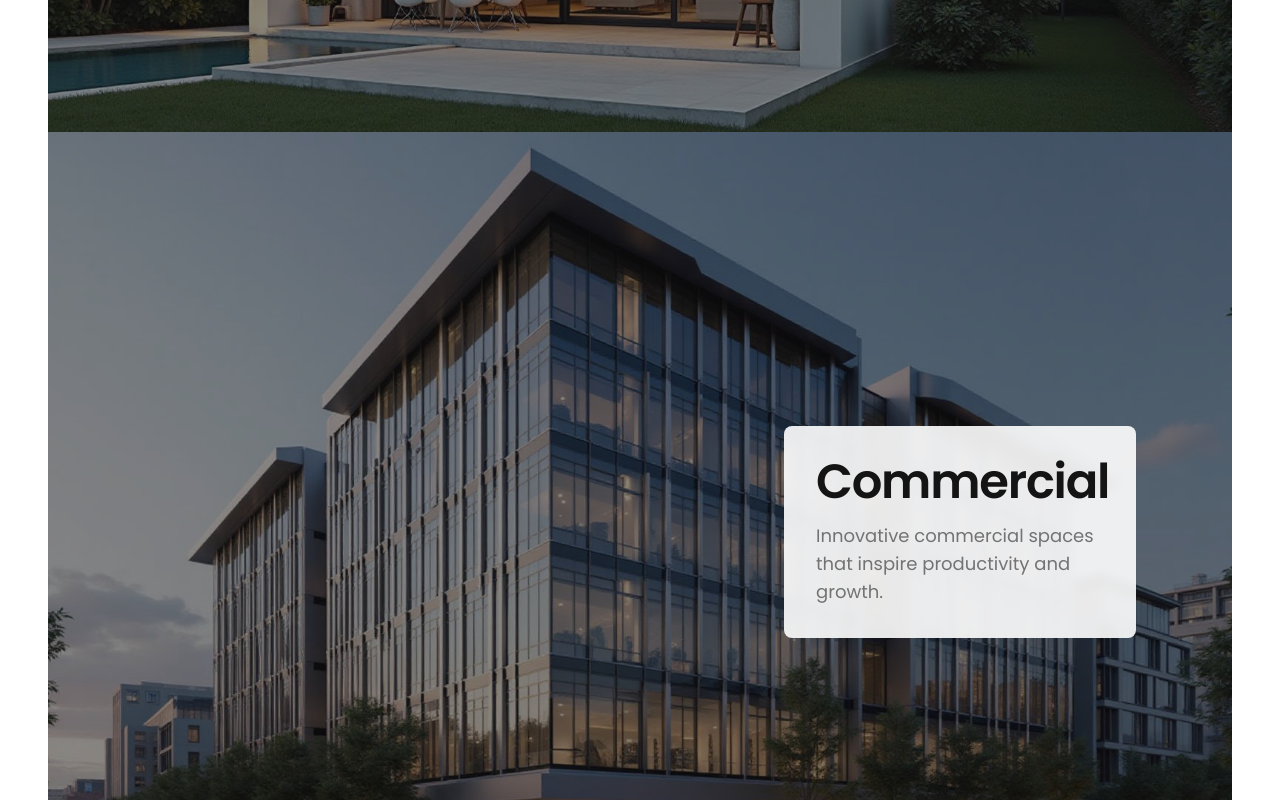
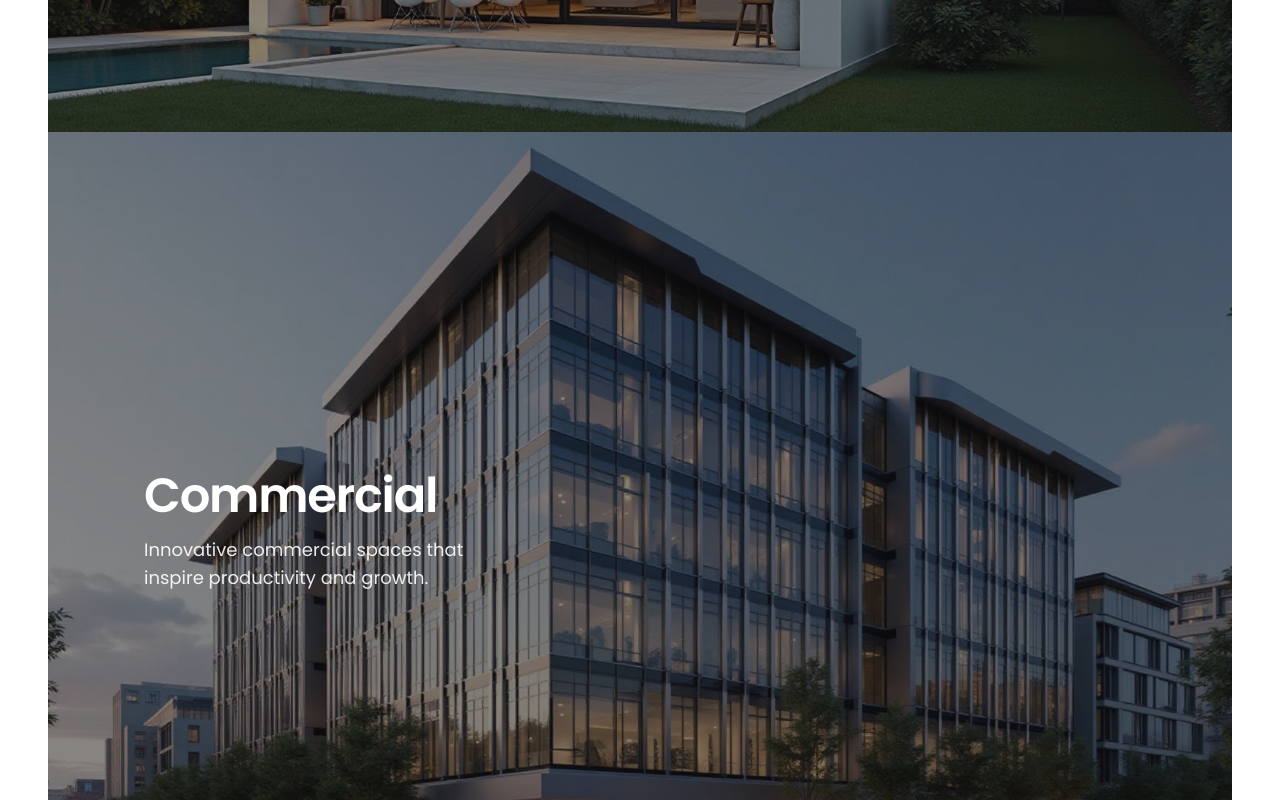
Before and after one commit to radaravg/nihaara-architects-digital-canvas, a React (Vite) app: page /services in a window 1280 px wide. Shown: the part 1060-1860 px from the top of the page. Built offline with nearby package versions, Linux system fonts and the light colour scheme.

Commit message:
Fix Services page layout
Remove white box and align text to the left on the Services page.

```diff
--- a/src/pages/Services.tsx
+++ b/src/pages/Services.tsx
@@ -74,9 +74,7 @@ const Services = () => {
             {services.map((service, index) => (
               <div
                 key={service.title}
-                className={`relative min-h-screen flex items-center fade-in ${
-                  index % 2 === 0 ? "justify-start" : "justify-end"
-                }`}
+                className="relative min-h-screen flex items-center justify-start fade-in"
                 style={{ transitionDelay: `${index * 200}ms` }}
               >
                 <div
@@ -86,17 +84,13 @@ const Services = () => {
                   <div className="absolute inset-0 bg-primary/50" />
                 </div>
 
-                <div className={`relative z-10 max-w-md p-8 md:p-12 ${
-                  index % 2 === 0 ? "ml-0 md:ml-12" : "mr-0 md:mr-12"
-                }`}>
-                  <div className="bg-background/90 backdrop-blur-sm p-8 rounded-lg">
-                    <h2 className="heading-secondary text-primary mb-4">
-                      {service.title}
-                    </h2>
-                    <p className="body-text text-muted-foreground">
-                      {service.description}
-                    </p>
-                  </div>
+                <div className="relative z-10 max-w-md p-8 md:p-12 ml-0 md:ml-12 text-left">
+                  <h2 className="heading-secondary text-white mb-4">
+                    {service.title}
+                  </h2>
+                  <p className="body-text text-white/90">
+                    {service.description}
+                  </p>
                 </div>
               </div>
             ))}
```
